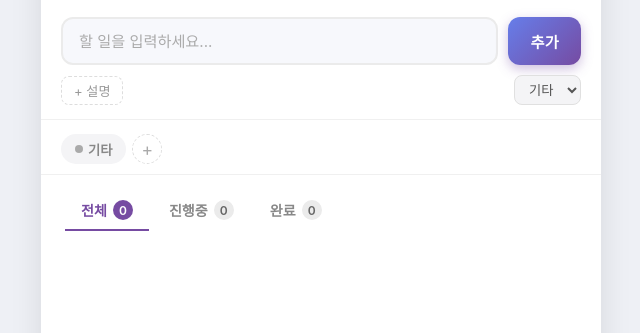
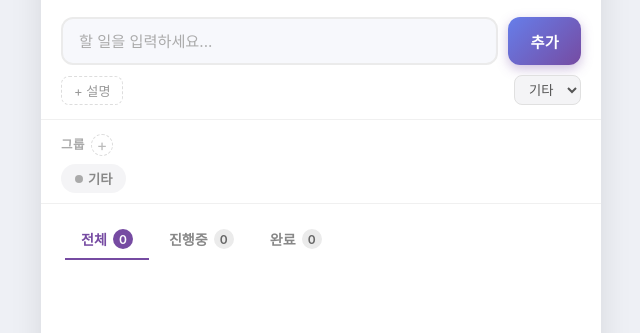
Before and after one commit to lee4022/todo-list, a plain HTML site: page index.html in a window 1280 px wide. Shown: the part 233-566 px from the top of the page, without its empty margins (319-959 px from the left). Drawn offline with Linux system fonts and the light colour scheme.

Commit message:
feat: 그룹 추가 버튼을 그룹 라벨 옆으로 이동

```diff
--- a/app.js
+++ b/app.js
@@ -48,10 +48,7 @@ function renderGroupTabs() {
   const allBtn = hasUserGroups
     ? `<button class="group-tab${allActive ? ' active' : ''}" data-group="all">전체</button>`
     : '';
-  groupTabsEl.innerHTML =
-    allBtn +
-    buttons +
-    `<button class="add-group-btn" id="addGroupBtn" title="그룹 추가">+</button>`;
+  groupTabsEl.innerHTML = allBtn + buttons;
 
   groupTabsEl.querySelectorAll('.group-tab').forEach(btn => {
     btn.addEventListener('click', e => {
@@ -66,10 +63,6 @@ function renderGroupTabs() {
       e.stopPropagation();
       deleteGroup(btn.dataset.group);
     });
-  });
-  document.getElementById('addGroupBtn').addEventListener('click', () => {
-    groupAddForm.classList.toggle('open');
-    if (groupAddForm.classList.contains('open')) groupNameInput.focus();
   });
 }
 
@@ -198,6 +191,11 @@ function render() {
   });
 }
 
+addGroupBtn.addEventListener('click', () => {
+  groupAddForm.classList.toggle('open');
+  if (groupAddForm.classList.contains('open')) groupNameInput.focus();
+});
+
 confirmGroupBtn.addEventListener('click', () => {
   const name = groupNameInput.value.trim();
   if (!name) return;
--- a/css/style.css
+++ b/css/style.css
@@ -224,13 +224,31 @@ body {
   transform: scale(0.97);
 }
 
-/* ── 그룹 탭 ── */
+/* ── 그룹 영역 ── */
+.group-section {
+  padding: 14px 20px 10px;
+  border-bottom: 1px solid #f0f0f0;
+}
+
+.group-header {
+  display: flex;
+  align-items: center;
+  gap: 6px;
+  margin-bottom: 8px;
+}
+
+.group-label {
+  font-size: 0.78rem;
+  font-weight: 700;
+  color: #aaa;
+  letter-spacing: 0.5px;
+  text-transform: uppercase;
+}
+
 .group-tabs {
   display: flex;
   flex-wrap: wrap;
   gap: 6px;
-  padding: 14px 20px 10px;
-  border-bottom: 1px solid #f0f0f0;
 }
 
 .group-tab {
@@ -280,11 +298,11 @@ body {
 .group-del:hover { opacity: 1; background: rgba(0,0,0,0.15); }
 
 .add-group-btn {
-  width: 30px;
-  height: 30px;
-  font-size: 1.1rem;
+  width: 22px;
+  height: 22px;
+  font-size: 1rem;
   font-weight: 400;
-  color: #aaa;
+  color: #bbb;
   border: 1.5px dashed #ddd;
   border-radius: 50%;
   display: flex;
--- a/index.html
+++ b/index.html
@@ -75,9 +75,12 @@
       </section>
 
       <section class="todo-section">
-        <div class="group-tabs" id="groupTabs">
-          <button class="group-tab active" data-group="all">전체</button>
-          <button class="add-group-btn" id="addGroupBtn" title="그룹 추가">+</button>
+        <div class="group-section">
+          <div class="group-header">
+            <span class="group-label">그룹</span>
+            <button class="add-group-btn" id="addGroupBtn" title="그룹 추가">+</button>
+          </div>
+          <div class="group-tabs" id="groupTabs"></div>
         </div>
         <div class="group-add-form" id="groupAddForm">
           <input type="text" id="groupNameInput" class="group-name-input" placeholder="그룹 이름 입력...">
```
